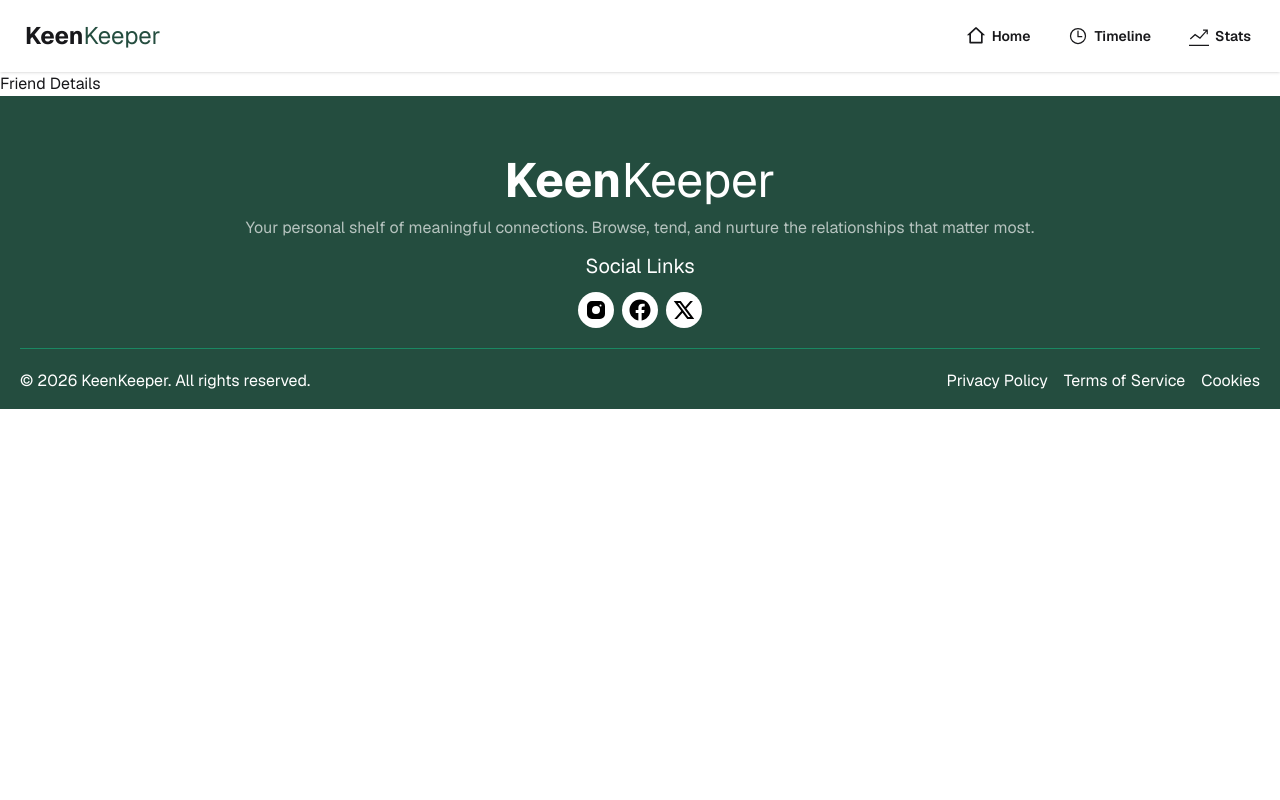
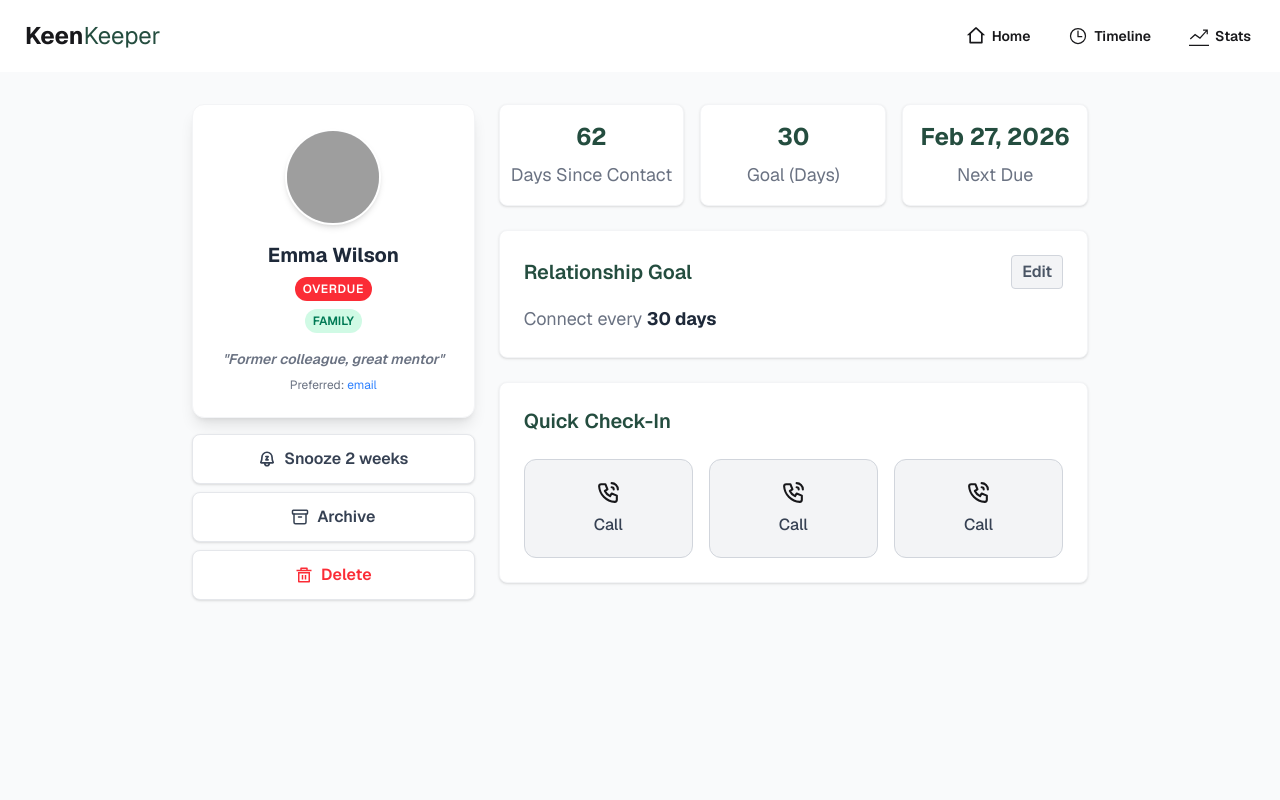
Before and after one commit to arafaths/assignment-07-B13, a React (Vite) app: page /details/1 in a window 1280 px wide. Shown: the top 800 px of the page. Built offline with nearby package versions, Linux system fonts and the light colour scheme; grey boxes are pictures that could not be loaded.

Commit message:
Friend details section added

```diff
--- a/src/pages/friendDetails/FriendDetails.jsx
+++ b/src/pages/friendDetails/FriendDetails.jsx
@@ -1,10 +1,115 @@
 import React from 'react';
+import { LuArchive } from 'react-icons/lu';
+import { PiBellZBold } from 'react-icons/pi';
+import { RiDeleteBin5Line } from 'react-icons/ri';
+import { TbPhoneCall } from 'react-icons/tb';
+
 
 
 const FriendDetails = () => {
   return (
-    <div className="">
-      Friend Details
+    <div className="bg-gray-50 min-h-screen p-8">
+      <div className="max-w-4xl mx-auto grid grid-cols-3 gap-6">
+        {/* Left site */}
+        <div className="col-span-1 space-y-4">
+          <div className="p-6 text-center bg-white rounded-xl shadow-lg border border-gray-100">
+            <div className="w-24 h-24 rounded-full bg-gray-200 shadow-md border-2 border-white mx-auto overflow-hidden">
+              <img
+                src="https://randomuser.me/api/portraits/women/44.jpg"
+                alt=""
+                className="w-full h-full object-cover"
+              />
+            </div>
+
+            <h3 className="text-xl font-bold text-gray-800 mt-4">
+              Emma Wilson
+            </h3>
+
+            <div className="flex flex-col items-center gap-2 mt-2">
+              <span className="px-2 py-1 bg-red-500 text-white text-xs rounded-full font-semibold uppercase tracking-wider">
+                Overdue
+              </span>
+              <span className="px-2 py-1 bg-emerald-100 text-emerald-700 text-xs rounded-full font-semibold uppercase">
+                Family
+              </span>
+            </div>
+
+            <p className="italic text-gray-500 font-semibold text-sm mt-4">
+              "Former colleague, great mentor"
+            </p>
+
+            <p className="text-gray-500 text-xs mt-2">
+              Preferred: <span className="text-blue-500">email</span>
+            </p>
+          </div>
+
+          <div className="space-y-2">
+            <button className="w-full py-3 flex items-center justify-center gap-2 bg-white text-gray-700 font-semibold rounded-lg shadow-sm border border-gray-200 hover:bg-gray-50 transition">
+              <PiBellZBold size={18} />
+              Snooze 2 weeks
+            </button>
+            <button className="w-full py-3 flex items-center justify-center gap-2 bg-white text-gray-700 font-semibold rounded-lg shadow-sm border border-gray-200 hover:bg-gray-50 transition">
+              <LuArchive size={18} />
+              Archive
+            </button>
+            <button className="w-full py-3 flex items-center justify-center gap-2 bg-white text-red-500 font-semibold rounded-lg shadow-sm border border-gray-200 hover:bg-gray-50 transition">
+              <RiDeleteBin5Line size={18} />
+              Delete
+            </button>
+          </div>
+        </div>
+
+        {/* Right site */}
+        <div className="col-span-2 space-y-6">
+          <div className="grid grid-cols-3 gap-4">
+            <div className="text-center space-y-2 py-4 bg-white rounded-lg shadow-sm border border-gray-100">
+              <p className="text-2xl text-[#244D3F] font-bold">62</p>
+              <p className="text-lg text-gray-500">Days Since Contact</p>
+            </div>
+            <div className="text-center space-y-2 py-4 bg-white rounded-lg shadow-sm border border-gray-100">
+              <p className="text-2xl text-[#244D3F] font-bold">30</p>
+              <p className="text-lg text-gray-500">Goal (Days)</p>
+            </div>
+            <div className="text-center space-y-2 py-4 bg-white rounded-lg shadow-sm border border-gray-100">
+              <p className="text-2xl text-[#244D3F] font-bold">Feb 27, 2026</p>
+              <p className="text-lg text-gray-500">Next Due</p>
+            </div>
+          </div>
+
+          <div className="bg-white p-6 rounded-lg shadow-sm border border-gray-100 space-y-4">
+            <div className="flex justify-between items-center">
+              <p className="text-xl text-[#244D3F] font-semibold">
+                Relationship Goal
+              </p>
+              <button className="text-gray-600 font-semibold py-1 px-2.5 bg-gray-100 rounded-sm border border-gray-300 hover:bg-gray-200 transition">
+                Edit
+              </button>
+            </div>
+            <p className="text-lg text-gray-500">
+              Connect every{' '}
+              <span className="text-gray-800 font-bold">30 days</span>
+            </p>
+          </div>
+
+          <div className="p-6 bg-white rounded-lg shadow-sm border border-gray-100 space-y-6">
+            <p className='text-xl text-[#244D3F] font-semibold'>Quick Check-In</p>
+            <div className="grid grid-cols-3 gap-4">
+              <button className="flex flex-col justify-center items-center gap-2 py-5 bg-gray-100 rounded-xl border border-gray-300 hover:border-emerald-500 hover:text-emerald-600 transition group">
+                <TbPhoneCall size={25}/>
+                <p className='text-gray-700 font-medium group-hover:text-emerald-600'>Call</p>
+              </button>
+              <button className="flex flex-col justify-center items-center gap-2 py-5 bg-gray-100 rounded-xl border border-gray-300 hover:border-emerald-500 hover:text-emerald-600 transition group">
+                <TbPhoneCall size={25}/>
+                <p className='text-gray-700 font-medium group-hover:text-emerald-600'>Call</p>
+              </button>
+              <button className="flex flex-col justify-center items-center gap-2 py-5 bg-gray-100 rounded-xl border border-gray-300 hover:border-emerald-500 hover:text-emerald-600 transition group">
+                <TbPhoneCall size={25}/>
+                <p className='text-gray-700 font-medium group-hover:text-emerald-600'>Call</p>
+              </button>
+            </div>
+          </div>
+        </div>
+      </div>
     </div>
   );
 };
```
